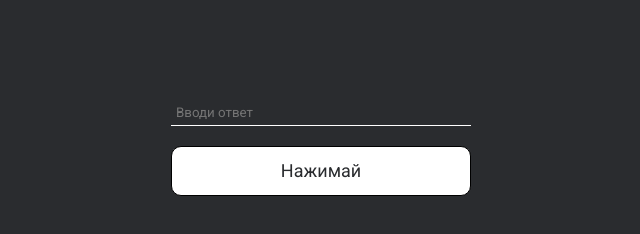
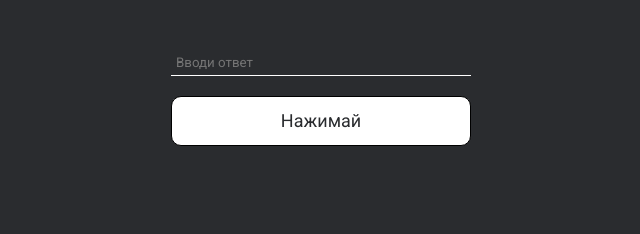
Before and after one commit to vonorapunzel/happyBirthday, a plain HTML site: page index.html in a window 1280 px wide. Shown: the whole page, without its empty margins (319-959 px from the left). Drawn offline with Linux system fonts and the light colour scheme.

Commit message:
Add files via upload

```diff
--- a/style.css
+++ b/style.css
@@ -27,9 +27,9 @@ body {
 
 .container {
     margin: 0 auto;
-    margin-top: 100px;
+    margin-top: 50px;
     max-width: 330px;
-    height: 700px;
+    height: 500px;
     display: flex;
     flex-direction: column;
     text-align: center;
```
